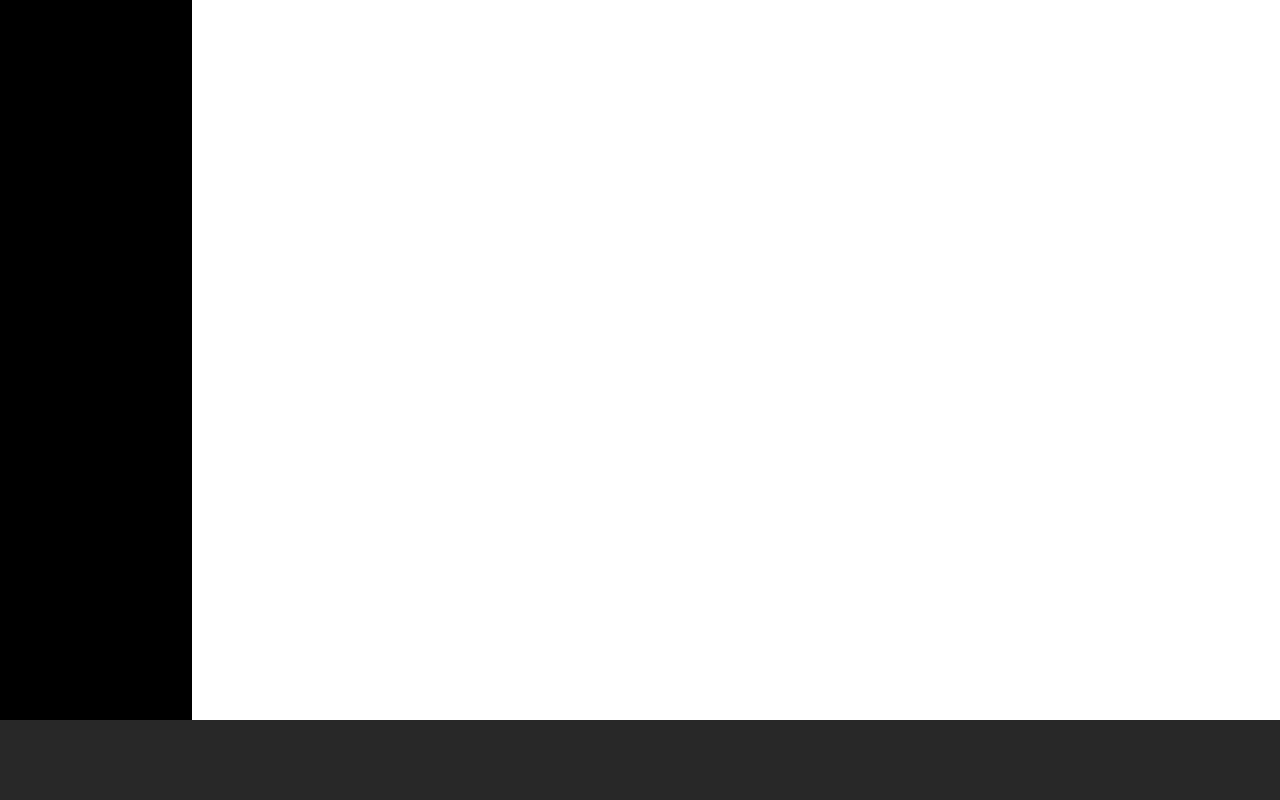
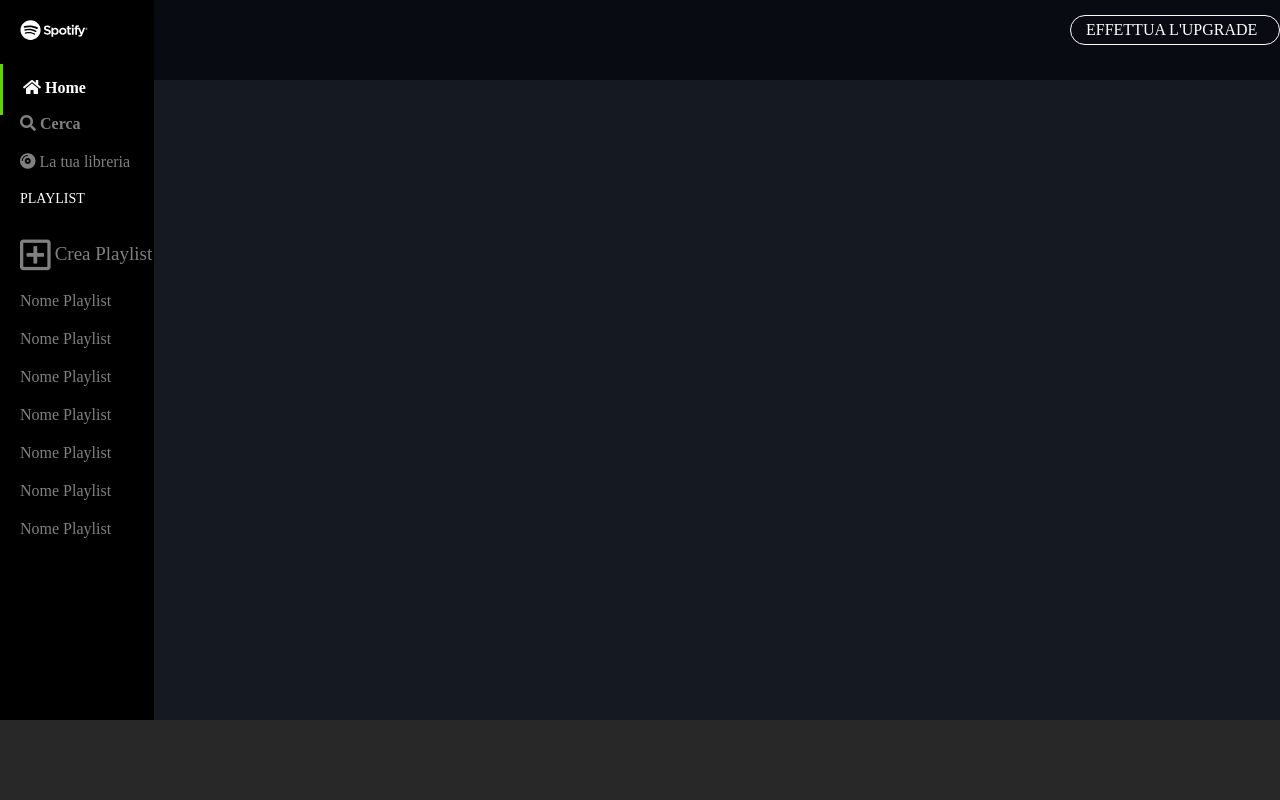
Before and after one commit to Davidebaiocchi/html-css-spotify, a plain HTML site: page index.html in a window 1280 px wide. Drawn offline with Linux system fonts and the light colour scheme.

Commit message:
end left section and header-main

```diff
--- a/css/style.css
+++ b/css/style.css
@@ -5,24 +5,113 @@
     padding: 0;
 }
 
+.white {
+    color: white;
+}
 
-/* SECTION SECTION SECTION SECTION SECTION SECTION SECTION SECTION SECTION SECTION */
-.section-main {
+.section-flex {
     display: flex;
 }
 
+.clearfix::after {
+    content: "";
+    display: table;
+    clear: both;
+}
+
+/* SECTION SECTION SECTION SECTION SECTION SECTION SECTION SECTION SECTION SECTION */
+
+
+/* sezione di sinistra */
 .left-section {
     height: 92vh;
-    width: 15vw;
+    width: 12vw;
     background-color: black;
+    overflow:hidden;
 }
 
-.right-section {
+.logo {
+    width: 70%;
+    padding: 20px;
+    cursor: pointer;
+}
+
+.button-home {
+    padding-left: 20px;
+    padding-bottom: 20px;
+    cursor: pointer;
+    display: flex;
+    align-self: center;
+}
+
+.button {
+    color: grey;
+    padding-left: 20px;
+    padding-bottom: 20px;
+    cursor: pointer;
+}
+
+.button-installa-app {
+    display: flex;
+    align-items: flex-end;
+    height: 30%;
+}
+
+
+
+
+/* sezione di destra  */
+.right-section-overflow {
     height: 92vh;
-    width: 85vw;
+    width: 88vw;
     background-color: rgb(20, 25, 34);
 }
 
+.top-right-section-fixed{
+    position: fixed;
+    left:12vw;
+    top: 0;
+    background-color: rgb(8, 11, 18);
+    width: 88vw;
+    height: 80px;
+}
+
+.button-upgrade {
+    border: 1px solid white;
+    border-radius: 15px;
+    width: 210px;
+    padding: 5px 15px;
+    float: right;
+    position: relative;
+    top: 15px;
+}
+
+.nav-right-section a {
+    text-transform: uppercase;
+}
+
+.nav-right-section ul:first-child {
+    border-bottom: 3px solid rgb(0, 255, 0);
+}
+
+.nav-right-section ul {
+    list-style: none;
+}
+
+.nav-right-section li {
+    display: inline-block;
+}
+
+
+
+
+
+
+
+
+
+
+/* sezione bassa */
 .bottom-section {
     background-color: rgb(40, 40, 40);
     height: 80px;
--- a/index.html
+++ b/index.html
@@ -6,27 +6,51 @@
     <meta name="viewport" content="width=device-width, initial-scale=1.0">
     <title>Spotify Web</title>
     <link rel="stylesheet" href="css/style.css">
+    <link rel="stylesheet" href="https://use.fontawesome.com/releases/v5.15.3/css/all.css" integrity="sha384-SZXxX4whJ79/gErwcOYf+zWLeJdY/qpuqC4cAa9rOGUstPomtqpuNWT9wdPEn2fk" crossorigin="anonymous">
 </head>
 <body>
     <div class="container">
-        <div class="section-main">
+        <div class="section-flex">
             <div class="left-section">
-
+                <div class="logo">
+                    <img src="img/logo.svg" alt="">
+                </div>
+                <div style="border-left: 3px solid rgb(96, 211, 2); padding-top: 15px;" class="white button-home"><i class="fas fa-home"> Home</i></div>
+                <div class="button buttom-search"><i class="fas fa-search"> Cerca</i></div>
+                <div class="button button-your-libr"><i class="fas fa-compact-disc"></i> La tua libreria</div>
+                <span class="white button-home" style="font-size: 14px;">PLAYLIST</span>
+                <div style="padding-top: 10px;" class="button button-add-playlist"><i style="font-size: 35px; vertical-align: -8px;" class="far fa-plus-square"></i> <span style="font-size: 19px;">Crea Playlist</span> </div>
+                <div class="playlist">
+                    <div class="overflox-playlist">
+                        <ul>
+                            <li class="button">Nome Playlist</li>
+                            <li class="button">Nome Playlist</li>
+                            <li class="button">Nome Playlist</li>
+                            <li class="button">Nome Playlist</li>
+                            <li class="button">Nome Playlist</li>
+                            <li class="button">Nome Playlist</li>
+                            <li class="button">Nome Playlist</li>
+                        </ul>
+                    </div>
+                </div>
+                <div class="button button-installa-app"><i class="fas fa-arrow-circle-down"> Installa App</i></div>
+                <hr color="grey" style="margin: 0 20px;">
+                <div class="button-user"><i style="font-size: 20px; padding-top: 20px;" class="button-home white fas fa-user-circle"> John Doe</i></div>
             </div>
 
             <div class="right-section-overflow">
-                <div class="top-right-section-fixed">
-                    <div class="button-upgrade"></div>
+                <div class="clearfix top-right-section-fixed">
+                    <div style="text-transform: uppercase;" class="white button-upgrade">Effettua L'upgrade</div>
                 </div>
 
                 <div class="nav-right-section">
                     <ul>
-                        <li><a href="#"></a></li>
-                        <li><a href="#"></a></li>
-                        <li><a href="#"></a></li>
-                        <li><a href="#"></a></li>
-                        <li><a href="#"></a></li>
-                        <li><a href="#"></a></li>
+                        <li><a href="#">in evidenza</a></li>
+                        <li><a href="#">podcast</a></li>
+                        <li><a href="#">classifiche</a></li>
+                        <li><a href="#">generi e mood</a></li>
+                        <li><a href="#">nuove uscite</a></li>
+                        <li><a href="#">scopri</a></li>
                     </ul>
                 </div>
 
```
